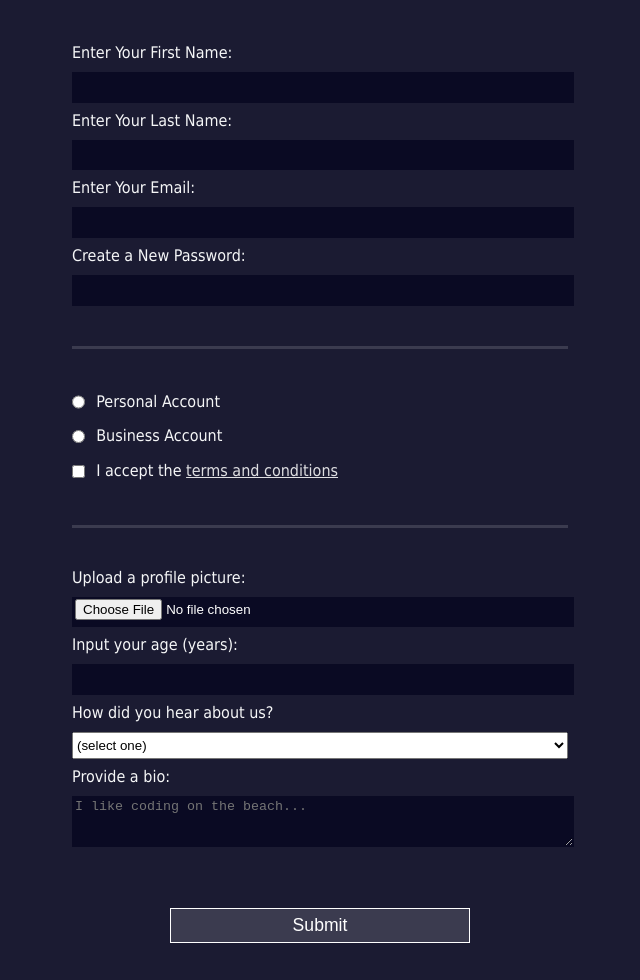
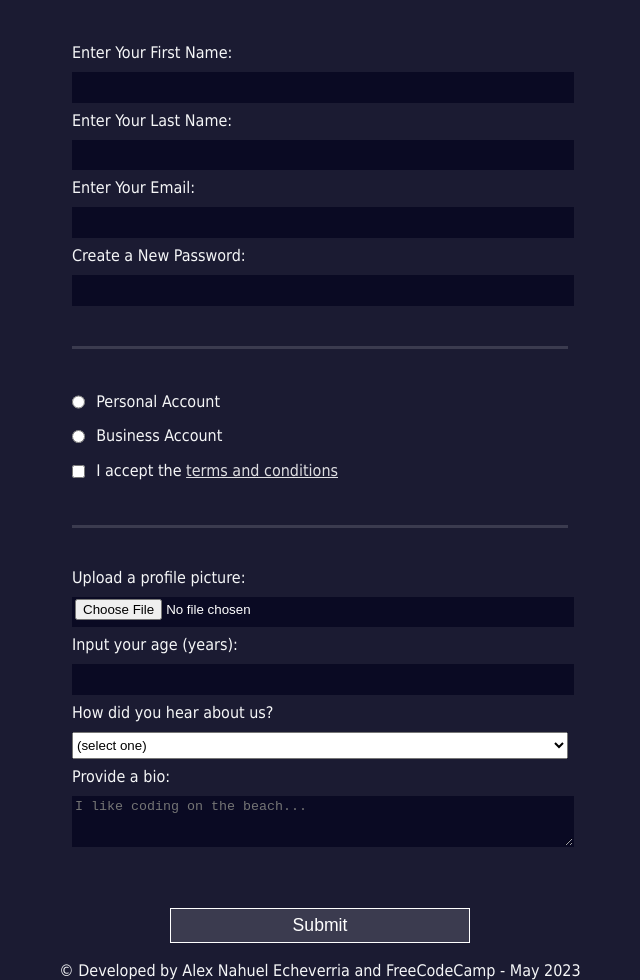
Before and after one commit to echeverriaalex/FreeCodeCamp-HTML-CSS-formulario_de_registro, a plain HTML site: page index.html in a window 1280 px wide. Shown: the part 134-1114 px from the top of the page, without its empty margins (320-960 px from the left). Before the commit the page ends 1077 px from the top, so only its background shows below. Drawn offline with Linux system fonts and the light colour scheme.

Commit message:
agrego footer, main y copyright

```diff
--- a/index.html
+++ b/index.html
@@ -8,6 +8,7 @@
         <link rel="stylesheet" href="styles.css" />
     </head>
     <body>
+        <main>
             <h1>Registration Form</h1>
             <p>Please fill out this form with the required information</p>
             <form method="post" action='https://register-demo.freecodecamp.org'>
@@ -41,5 +42,9 @@
                 </fieldset>
                 <input type="submit" value="Submit"/>
             </form>
+        </main>
+        <footer>
+            <p> &copy; Developed by Alex Nahuel Echeverria and FreeCodeCamp - May 2023</p>
+        </footer>
     </body>
 </html>
```
Lines whose indentation alone changed are shown as unchanged.
